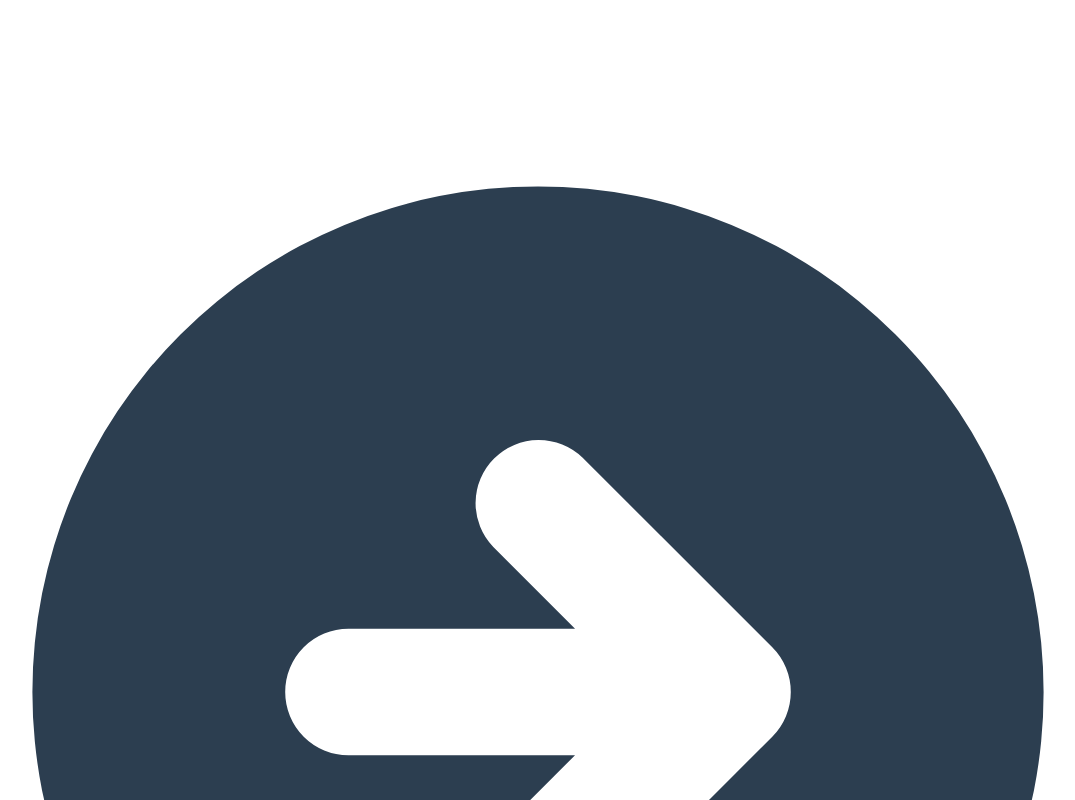
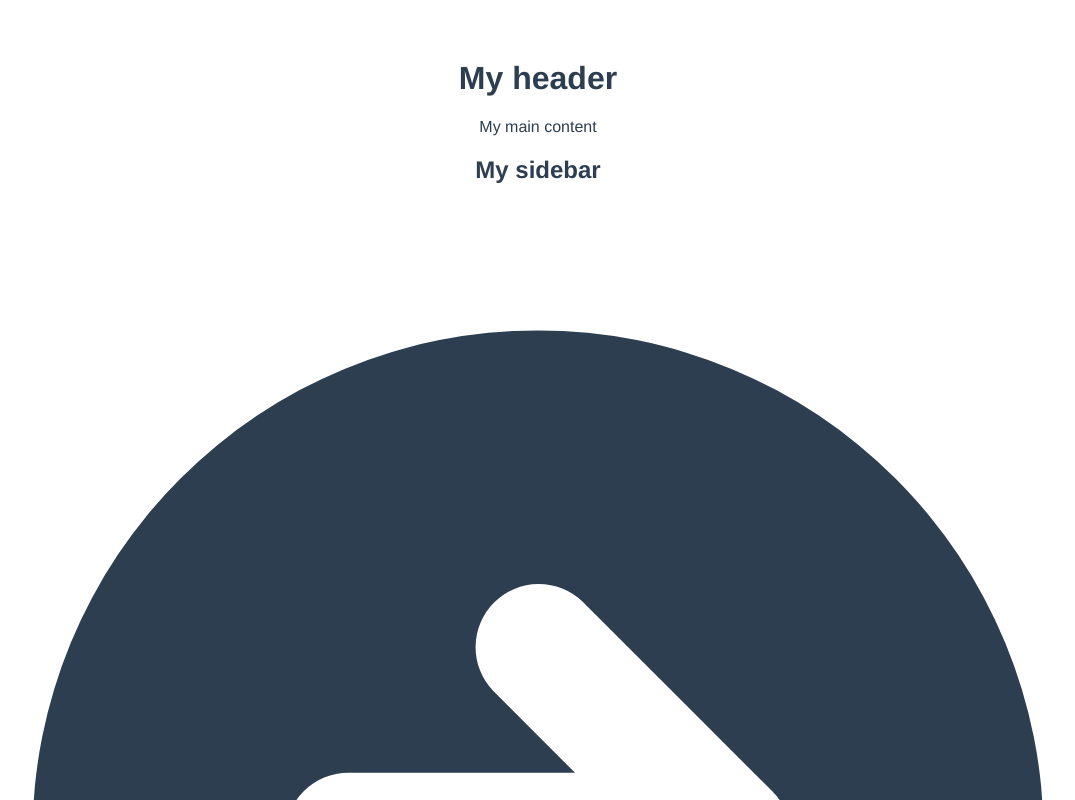
Before and after one commit to luismartinezs/component-design-patterns, a Vue app: page / in a window 1280 px wide. Shown: the top 800 px of the page, without its empty margins (102-1177 px from the left). Built offline with nearby package versions, Linux system fonts and the light colour scheme.

Commit message:
Named slots

```diff
--- a/src/App.vue
+++ b/src/App.vue
@@ -1,5 +1,14 @@
 <template>
   <div class="container mx-auto px-6">
+    <BlogLayout>
+      <template #header>
+        <h1>My header</h1>
+      </template>
+      <p>My main content</p>
+      <template #sidebar>
+        <h2>My sidebar</h2>
+      </template>
+    </BlogLayout>
     <AppIcon class="hidden" />
     <div class="flex">
       <BaseButton />
@@ -12,11 +21,12 @@
 
 <script>
 import BaseButton from "@/components/BaseButton.vue";
+import BlogLayout from "@/components/BlogLayout.vue";
 import AppIcon from "@/components/AppIcon.vue";
 
 export default {
   name: "App",
-  components: { BaseButton, AppIcon },
+  components: { BaseButton, AppIcon, BlogLayout },
 };
 </script>
 
--- /dev/null
+++ b/src/components/BlogLayout.vue
@@ -0,0 +1,17 @@
+<template>
+  <header>
+    <slot name="header"></slot>
+  </header>
+  <main>
+    <slot></slot>
+  </main>
+  <aside>
+    <slot name="sidebar"></slot>
+  </aside>
+</template>
+
+<script>
+export default {};
+</script>
+
+<style lang="scss" scoped></style>
```
